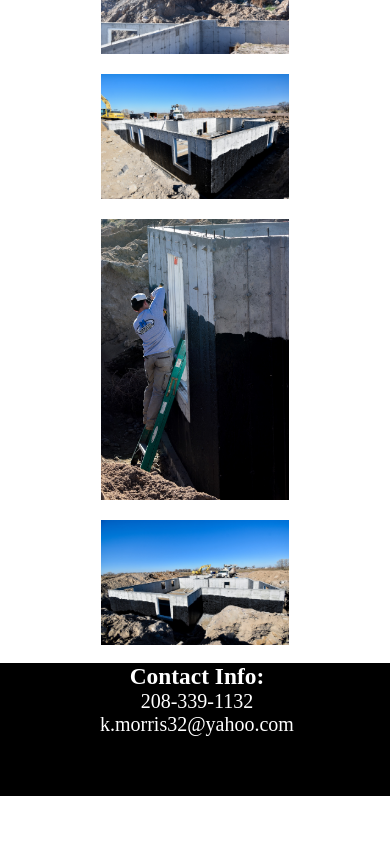
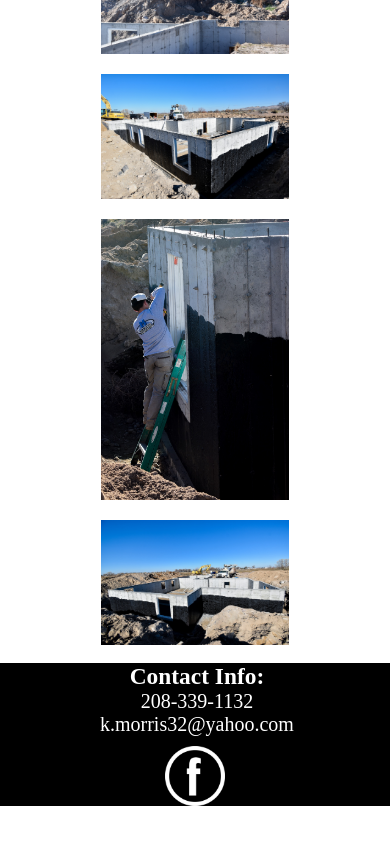
Before and after one commit to Styrlingjohn/MConstruction, a React (Create React App) app: page /hatchH in a window 390 px wide. Shown: the part 630-1474 px from the top of the page. Before the commit the page ends 1426 px from the top, so only its background shows below. Built offline with nearby package versions, Linux system fonts and the light colour scheme; a web font is replaced by a local one.

Commit message:
trying to fix footer

```diff
--- a/src/App.css
+++ b/src/App.css
@@ -262,11 +262,13 @@ a {
         height: fit-content;
         flex-direction: column;
         align-items: center;
+        position: relative;
     }
     .FBLogoS {
         border: none;
+        width: 80%;
+        margin-top: 10px;
     }
-
     .boxOverlay:hover {
         font-size: larger;
     }
```
